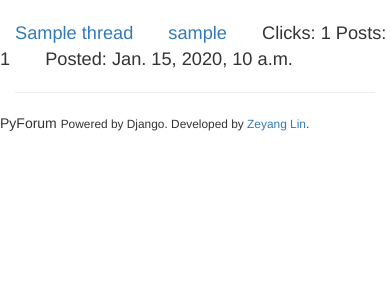
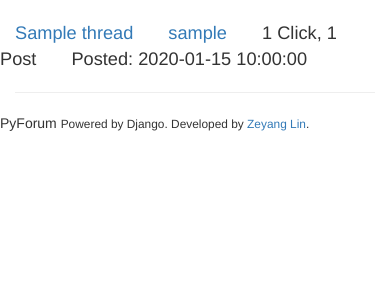
Before and after one commit to linzeyang/pyforum, a Django app: template pyforum/templates/pyforum/forum_detail.html in a window 390 px wide. Shown: the part 126-426 px from the top of the page. Run offline with Django 3.2, Linux system fonts and the light colour scheme; the template is opened without the code that fills it: most values are stand-ins (such as "Sample title", 1, 10 or a date in 2020); some libraries are stand-ins or nearby versions.

Commit message:
[Alpha-3.4] Make use of Django's several built-in filters

```diff
--- a/pyforum/templates/pyforum/forum_detail.html
+++ b/pyforum/templates/pyforum/forum_detail.html
@@ -20,10 +20,16 @@
 
   {% for thread in forum.thread_set.all %}
   <section class="row">
-    <span class="col-md-6"><a href="{% url 'pyforum:thread_detail' thread.id %}">{{ thread.title }}</a></span>
-    <span class="col-md-1"><a href="{% url 'pyforum:user_detail' thread.post_set.all.0.user.id %}">{{ thread.post_set.all.0.user.username }}</a></span>
-    <span class="col-md-2">Clicks: {{ thread.num_of_clicks }} Posts: {{ thread.post_set.all.count }}</span>
-    <span class="col-md-3">Posted: {{ thread.time_posted }}</span>
+    <span class="col-md-6">
+      <a href="{% url 'pyforum:thread_detail' thread.id %}">{{ thread.title }}</a>
+    </span>
+    <span class="col-md-1">
+      <a href="{% url 'pyforum:user_detail' thread.post_set.all.0.user.id %}">{{ thread.post_set.all.0.user.username }}</a>
+    </span>
+    <span class="col-md-2">
+      {{ thread.num_of_clicks }} Click{{ thread.num_of_clicks|pluralize }},
+      {{ thread.post_set.all.count }} Post{{ thread.post_set.all.count|pluralize }}</span>
+    <span class="col-md-3">Posted: {{ thread.time_posted|date:"Y-m-d H:i:s" }}</span>
   </section>
   <hr />
   {% endfor %}
--- a/pyforum/templates/pyforum/forum_list.html
+++ b/pyforum/templates/pyforum/forum_list.html
@@ -16,7 +16,7 @@
       <a href="{% url 'pyforum:forum_detail' f.id %}">{{ f.title }}</a>
     </span>
     <span class="col-md-3 col-md-offset-3">
-      Threads: {{ f.thread_set.all.count }}
+      {{ f.thread_set.all.count }} Thread{{ f.thread_set.all.count|pluralize }}
     </span>
   </section>
   <div class="row">
--- a/pyforum/templates/pyforum/thread_detail.html
+++ b/pyforum/templates/pyforum/thread_detail.html
@@ -27,18 +27,18 @@
     </div>
     <div class="row">
       <p class="col-md-10 text-success">
-      Posted: {{ post.time_posted }} By: <a href="{% url 'pyforum:user_detail' post.user.id %}">{{post.user.username}}</a>
+      Posted: {{ post.time_posted|date:"Y-m-d H:i:s" }} By: <a href="{% url 'pyforum:user_detail' post.user.id %}">{{post.user.username}}</a>
       </p>
     </div>
     {% if post.ever_modified %}
     <div class="row">
       <p class="col-md-10 text-warning">
-      Last Modified: {{ post.time_last_modified }}
+      Last Modified: {{ post.time_last_modified|date:"Y-m-d H:i:s" }}
       </p>
     </div>
     {% endif %}
     <div class="row">
-      <p class="col-md-10 thread_content">{{ post.content }}</p>
+      <p class="col-md-10 thread_content">{{ post.content|linebreaksbr|urlize }}</p>
     </div>
     {% ifequal user.id post.user.id %}
     <a href="{% url 'pyforum:edit_post' post.id %}" class="btn btn-success btn-sm">&nbsp;&nbsp;Edit&nbsp;&nbsp;</a>
--- a/pyforum/templates/pyforum/user_detail.html
+++ b/pyforum/templates/pyforum/user_detail.html
@@ -20,14 +20,14 @@
     <dt>Last Name:</dt><dd>{{ user.last_name }}</dd>
     <dt>Email:</dt><dd>{{ user.email }}</dd>
     <dt>Signature:</dt><dd>{{ user.signature }}</dd>
-    <dt>Date Joined:</dt><dd>{{ user.date_joined }}</dd>
-    <dt>Last Login:</dt><dd>{{ user.last_login }}</dd>
+    <dt>Date Joined:</dt><dd>{{ user.date_joined|date:"Y-m-d H:i:s" }}</dd>
+    <dt>Last Login:</dt><dd>{{ user.last_login|date:"Y-m-d H:i:s" }}</dd>
   </dl>
   <hr />
   <p class="text-warning lead">Posts:</p>
   <dl class="dl-horizontal">
   {% for post in user.post_set.all %}
-  <dt>{{ post.title }}</dt><dd>{{ post.time_posted }}</dd>
+  <dt>{{ post.title }}</dt><dd>{{ post.time_posted|date:"Y-m-d H:i:s" }}</dd>
   {% endfor %}
   </dl>
 </div>
```
